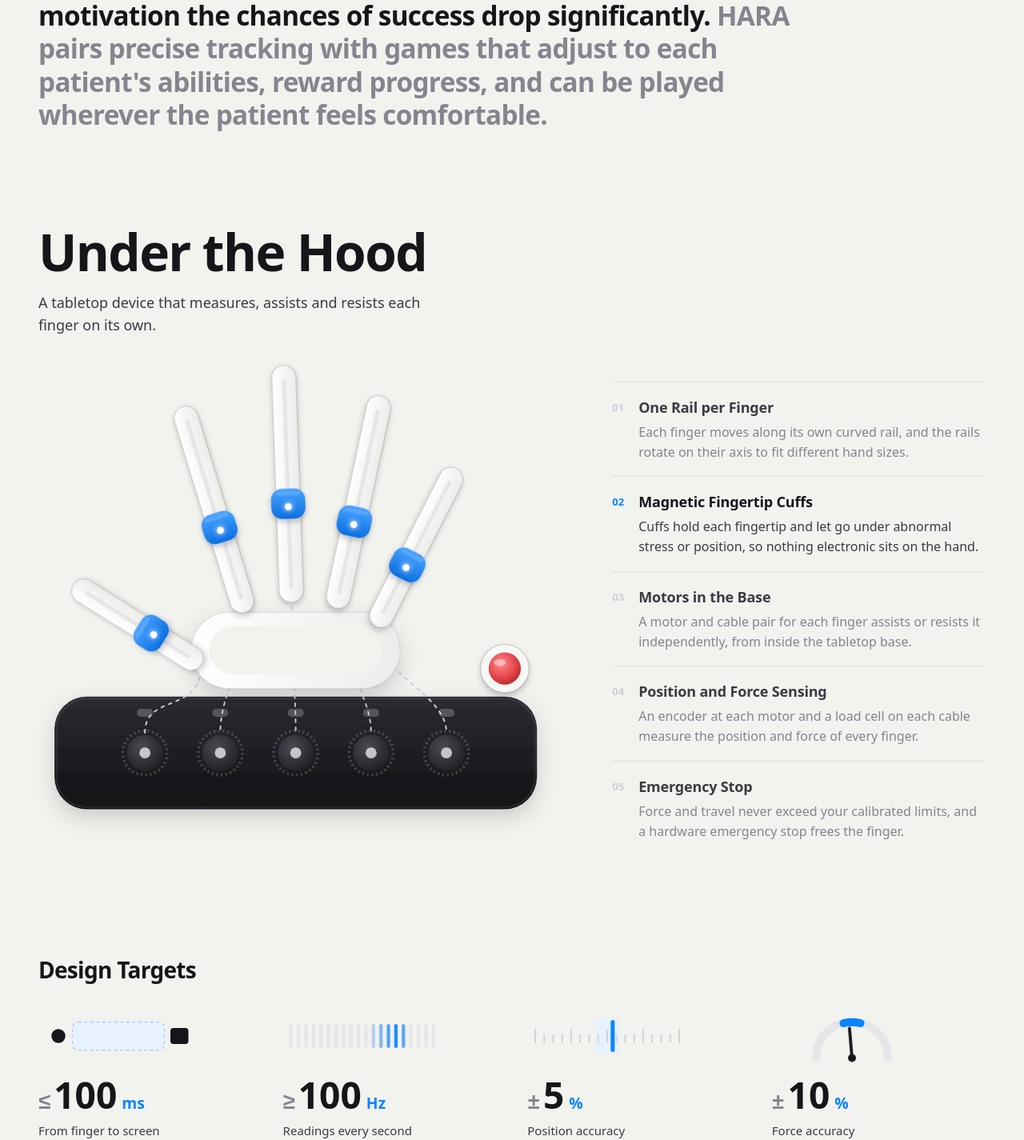
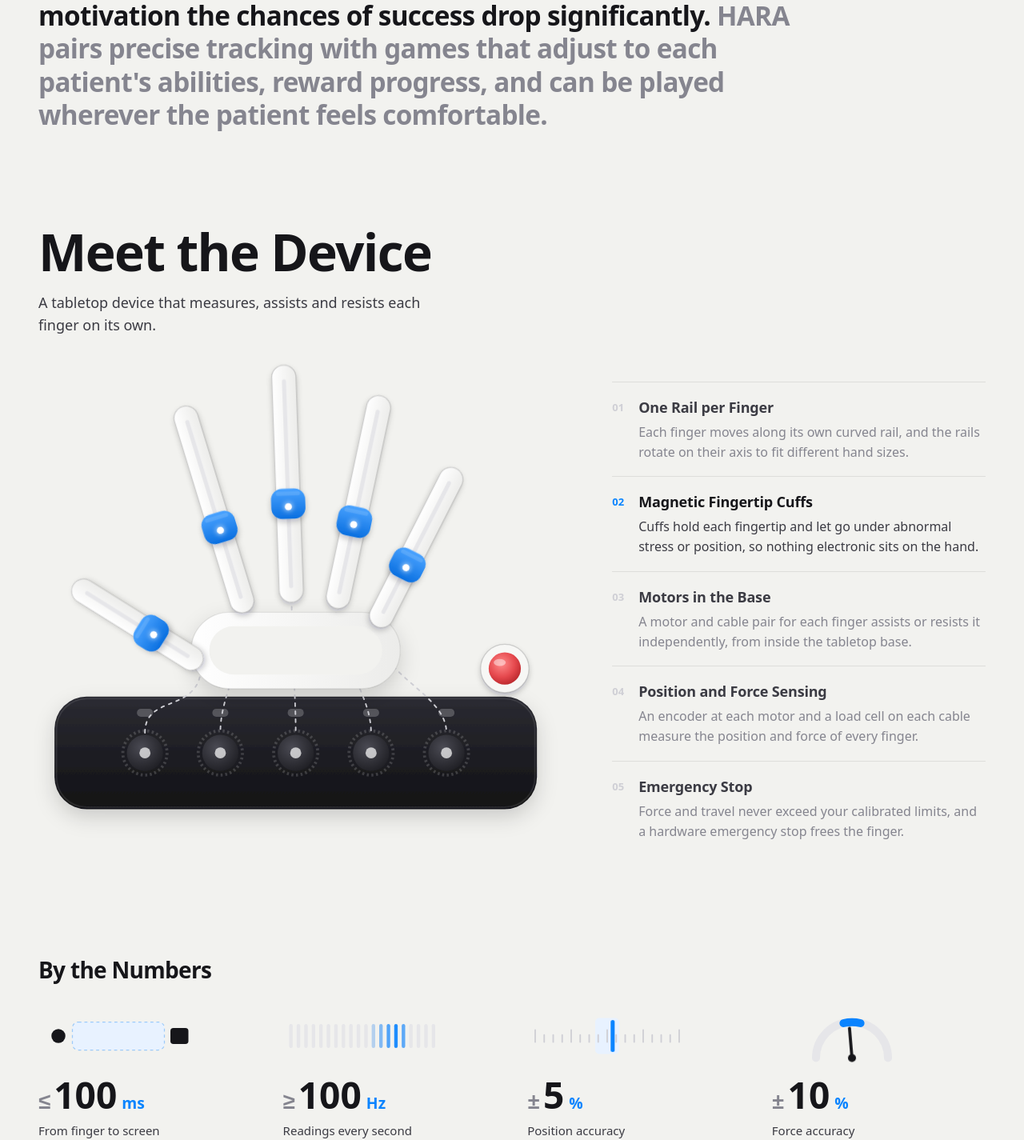
Before and after one commit to ahdmuh/hara, a React (Vite) app in the folder apps/web/: page / in a window 1280 px wide. Shown: the part 1292-2717 px from the top of the page at 80% size. Built offline with nearby package versions, Linux system fonts and the light colour scheme; a web font is replaced by a local one.

Commit message:
feat(web): plainer titles for the device and its specs (HARA-6)

```diff
--- a/apps/web/src/landing/Apparatus.tsx
+++ b/apps/web/src/landing/Apparatus.tsx
@@ -76,7 +76,7 @@ export default function Apparatus()
         <div ref={ref} className={`${styles.apparatus} ${active ? styles.focused : ""}`}>
             <Reveal className={styles.head} group>
                 <RevealItem as="header">
-                    <h2>Under the Hood</h2>
+                    <h2>Meet the Device</h2>
                 </RevealItem>
                 <RevealItem>
                     <p>A tabletop device that measures, assists and resists each finger on its own.</p>
--- a/apps/web/src/landing/Targets.tsx
+++ b/apps/web/src/landing/Targets.tsx
@@ -64,7 +64,7 @@ export default function Targets()
     return (
         <Reveal className={styles.targets} group>
             <RevealItem as="header" className={styles.head}>
-                <h3>Design Targets</h3>
+                <h3>By the Numbers</h3>
             </RevealItem>
             <ul className={styles.list}>
                 {TARGETS.map(target => (
```
